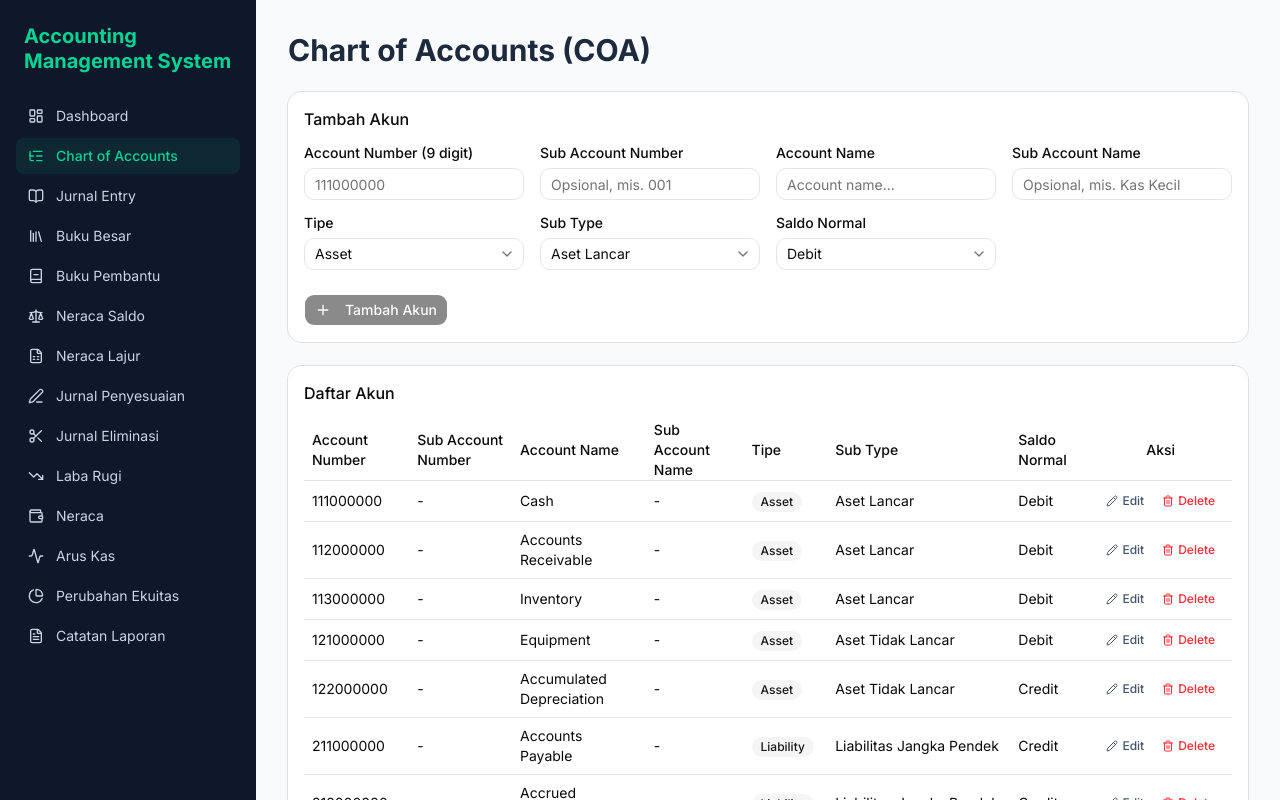
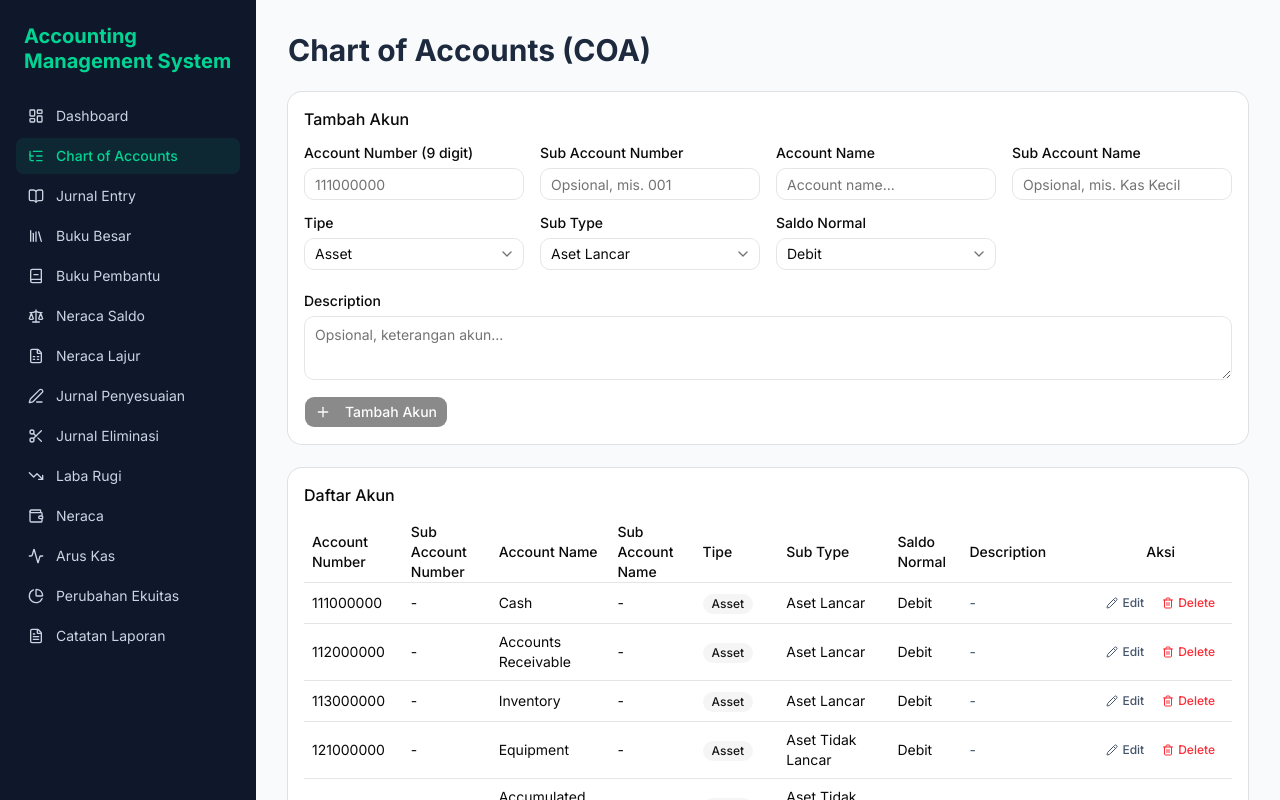
Before and after one commit to RifqiFachruradzi/laporan-keuangan-app, a Next.js app: page /coa in a window 1280 px wide. Built offline with nearby package versions, Linux system fonts and the light colour scheme.

Commit message:
feat: add optional Description to Chart of Accounts
Co-Authored-By: Claude Opus 5.5 <noreply@anthropic.com>
Claude-Session: https://claude.ai/code/session_01PvvNFJomjeKg5XyHD4iAXC

```diff
--- a/src/app/coa/page.tsx
+++ b/src/app/coa/page.tsx
@@ -5,6 +5,7 @@ import { useAppContext } from '@/context/AppContext';
 import { Button } from '@/components/ui/button';
 import { Input } from '@/components/ui/input';
 import { Label } from '@/components/ui/label';
+import { Textarea } from '@/components/ui/textarea';
 import { Badge } from '@/components/ui/badge';
 import { Select, SelectContent, SelectItem, SelectTrigger, SelectValue } from '@/components/ui/select';
 import { Card, CardContent, CardHeader, CardTitle } from '@/components/ui/card';
@@ -30,6 +31,7 @@ export default function CoaPage() {
   const [subCode, setSubCode] = useState('');
   const [name, setName] = useState('');
   const [subName, setSubName] = useState('');
+  const [description, setDescription] = useState('');
   const [type, setType] = useState<AccountType>('Asset');
   const [subType, setSubType] = useState(accountSubTypes.Asset[0]);
   const [normalBalance, setNormalBalance] = useState<NormalBalance>('Debit');
@@ -50,6 +52,7 @@ export default function CoaPage() {
     setSubCode('');
     setName('');
     setSubName('');
+    setDescription('');
     setType('Asset');
     setSubType(accountSubTypes.Asset[0]);
     setNormalBalance('Debit');
@@ -59,7 +62,7 @@ export default function CoaPage() {
     e.preventDefault();
     if (!isValid) return;
 
-    const account = { code, subCode: subCode || undefined, name: name.trim(), subName: subName.trim() || undefined, type, subType, normalBalance };
+    const account = { code, subCode: subCode || undefined, name: name.trim(), subName: subName.trim() || undefined, type, subType, normalBalance, description: description.trim() || undefined };
     if (editingId) {
       updateAccount(editingId, account);
     } else {
@@ -74,6 +77,7 @@ export default function CoaPage() {
     setSubCode(acc.subCode ?? '');
     setName(acc.name);
     setSubName(acc.subName ?? '');
+    setDescription(acc.description ?? '');
     setType(acc.type);
     setSubType(acc.subType);
     setNormalBalance(acc.normalBalance);
@@ -165,6 +169,15 @@ export default function CoaPage() {
                   </SelectContent>
                 </Select>
               </div>
+              <div className="space-y-2 md:col-span-4">
+                <Label>Description</Label>
+                <Textarea
+                  value={description}
+                  onChange={e => setDescription(e.target.value)}
+                  placeholder="Opsional, keterangan akun..."
+                  rows={2}
+                />
+              </div>
             </div>
             <div className="flex gap-2">
               <Button type="submit" disabled={!isValid}>
@@ -199,6 +212,7 @@ export default function CoaPage() {
                 <TableHead>Tipe</TableHead>
                 <TableHead>Sub Type</TableHead>
                 <TableHead className="whitespace-normal">Saldo Normal</TableHead>
+                <TableHead>Description</TableHead>
                 <TableHead className="text-center">Aksi</TableHead>
               </TableRow>
             </TableHeader>
@@ -218,8 +232,9 @@ export default function CoaPage() {
                     </TableCell>
                     <TableCell className="whitespace-normal">{acc.subName || '-'}</TableCell>
                     <TableCell><Badge variant="secondary">{acc.type}</Badge></TableCell>
-                    <TableCell>{acc.subType}</TableCell>
+                    <TableCell className="whitespace-normal">{acc.subType}</TableCell>
                     <TableCell>{acc.normalBalance}</TableCell>
+                    <TableCell className="whitespace-normal min-w-32 text-slate-600">{acc.description || '-'}</TableCell>
                     <TableCell>
                       <div className="flex justify-center">
                         <Button
--- a/src/types/index.ts
+++ b/src/types/index.ts
@@ -19,6 +19,7 @@ export interface Account {
   type: AccountType;
   subType: string;
   normalBalance: NormalBalance;
+  description?: string;
 }
 
 export interface JournalEntryLine {
```
